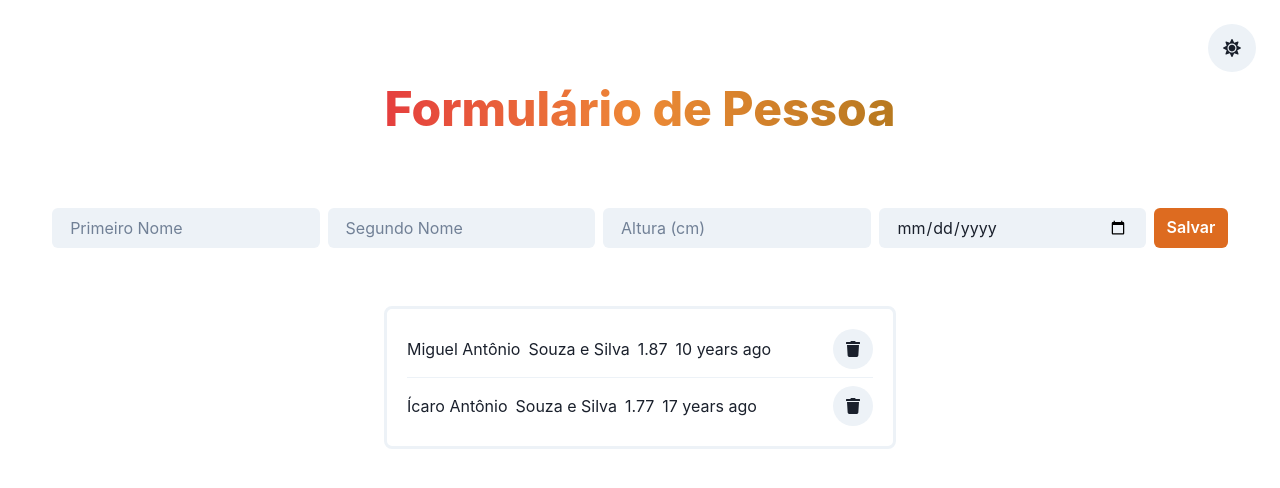
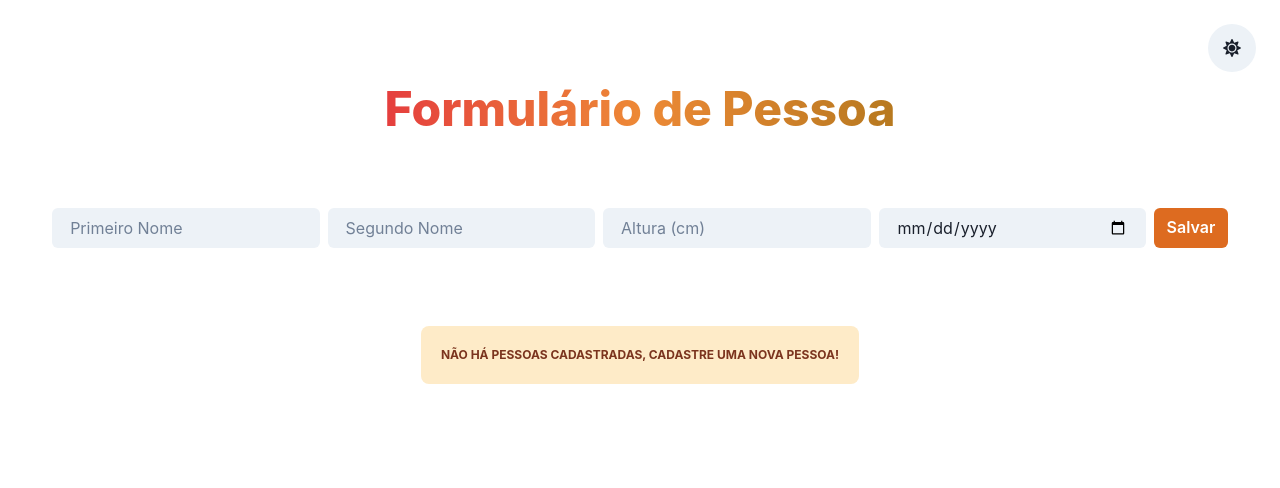
Before and after one commit to Miguelpessoal/person-crud, a Next.js app: page / in a window 1280 px wide. Shown: the top 488 px of the page. Built offline with nearby package versions, Linux system fonts and the light colour scheme.

Commit message:
feat(components-and-views): melhorando o codigo e corrigindo alguns erros

```diff
--- a/pages/index.tsx
+++ b/pages/index.tsx
@@ -6,24 +6,12 @@ import { FaSun, FaMoon } from 'react-icons/fa'
 import { useState, useEffect } from 'react'
 
 const Index: NextPage = () => {
-  const initialPeople = [
-    {
-      id: 1,
-      firstName: 'Miguel Antônio',
-      secondName: 'Souza e Silva',
-      height: 1.87,
-      birthDate: '12/07/2002',
-    },
-    {
-      id: 2,
-      firstName: 'Ícaro Antônio',
-      secondName: 'Souza e Silva',
-      height: 1.77,
-      birthDate: '05/08/2008',
-    }
-  ]
 
-  const [people, setPeople] = useState(initialPeople)
+  const [people, setPeople] = useState(() => JSON.parse(localStorage.getItem('people')) || [])
+
+  useEffect(() => {
+    localStorage.setItem('people', JSON.stringify(people))
+  }, [people])
 
   function deletePeople(id: number) {
     setPeople(people.filter(person => person.id !== id))
@@ -35,7 +23,7 @@ const Index: NextPage = () => {
 
   return (
     <VStack p={6}>
-      <IconButton icon={<FaSun />} isRound={"true"} size={"lg"} alignSelf={"flex-end"} />
+      <IconButton icon={<FaSun />} isRound={true} size={"lg"} alignSelf={"flex-end"} aria-label={''} />
       <Heading
         mb={8}
         bgGradient={"linear(to-r, red.500, orange.400, yellow.600 )"}
--- a/src/components/CreatePerson.tsx
+++ b/src/components/CreatePerson.tsx
@@ -1,13 +1,11 @@
 import type { NextPage } from 'next'
-import { Input, HStack, Button } from '@chakra-ui/react';
+import { Input, HStack, Button, useToast } from '@chakra-ui/react';
 import { FormEvent, ReactElement, useState } from 'react';
 import { nanoid } from 'nanoid';
 
 interface CreatePersonProps {
     createPeople: (person: object) => void;
 }
-
-
 
 const CreatePerson: NextPage<CreatePersonProps> = ({ createPeople }): ReactElement => {
 
@@ -18,6 +16,8 @@ const CreatePerson: NextPage<CreatePersonProps> = ({ createPeople }): ReactEleme
         birthDate: ''
     })
 
+    const toast = useToast()
+
     function handleEditPersonData(type: string, value: string) {
         setPersonData({
             ...personData,
@@ -26,15 +26,26 @@ const CreatePerson: NextPage<CreatePersonProps> = ({ createPeople }): ReactEleme
     }
 
     function handleSubmit(event: FormEvent) {
+        event.preventDefault()
+
         const person = {
             id: nanoid(),
             ...personData
         }
 
-        event.preventDefault()
-
+        if (!person.firstName || !person.secondName || !person.height || !person.birthDate) {
+            console.log('pow')
+            toast({
+                title: 'Campos Vazios',
+                status: 'error',
+                duration: 3000,
+                isClosable: true,
+            })
+            return
+        }
 
         createPeople(person)
+        setPersonData('')
     }
 
     return (
```
Also changed, not shown: src/components/PersonList.tsx (+6 -1 lines).
